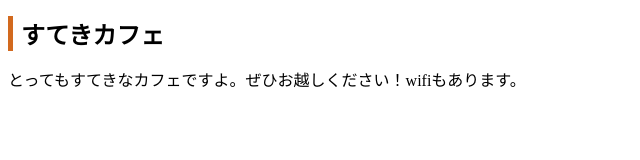
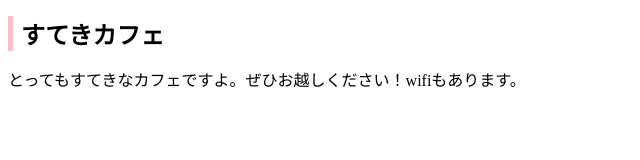
Before and after one commit to akihoOkada/mycafe, a plain HTML site: page index.html in a window 1280 px wide. Shown: the full height of the page, 0-640 px from the left. Drawn offline with Linux system fonts and the light colour scheme.

Commit message:
Add files via upload

```diff
--- a/css/styles.css
+++ b/css/styles.css
@@ -1,5 +1,5 @@
 h1 {
   font-size: 24px;
   padding-left: 8px;
-  border-left: 5px solid chocolate;
+  border-left: 5px solid pink;
 }
```
